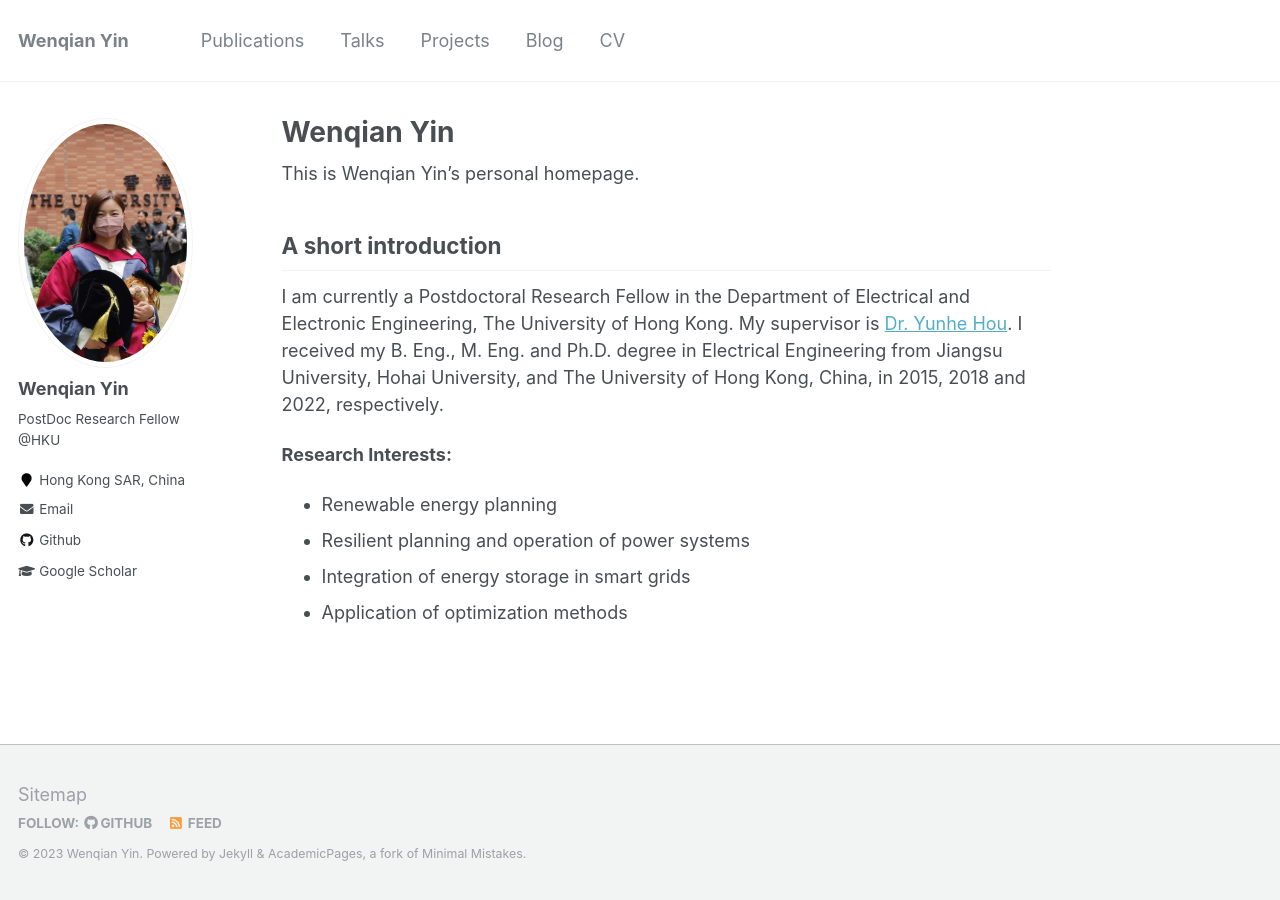
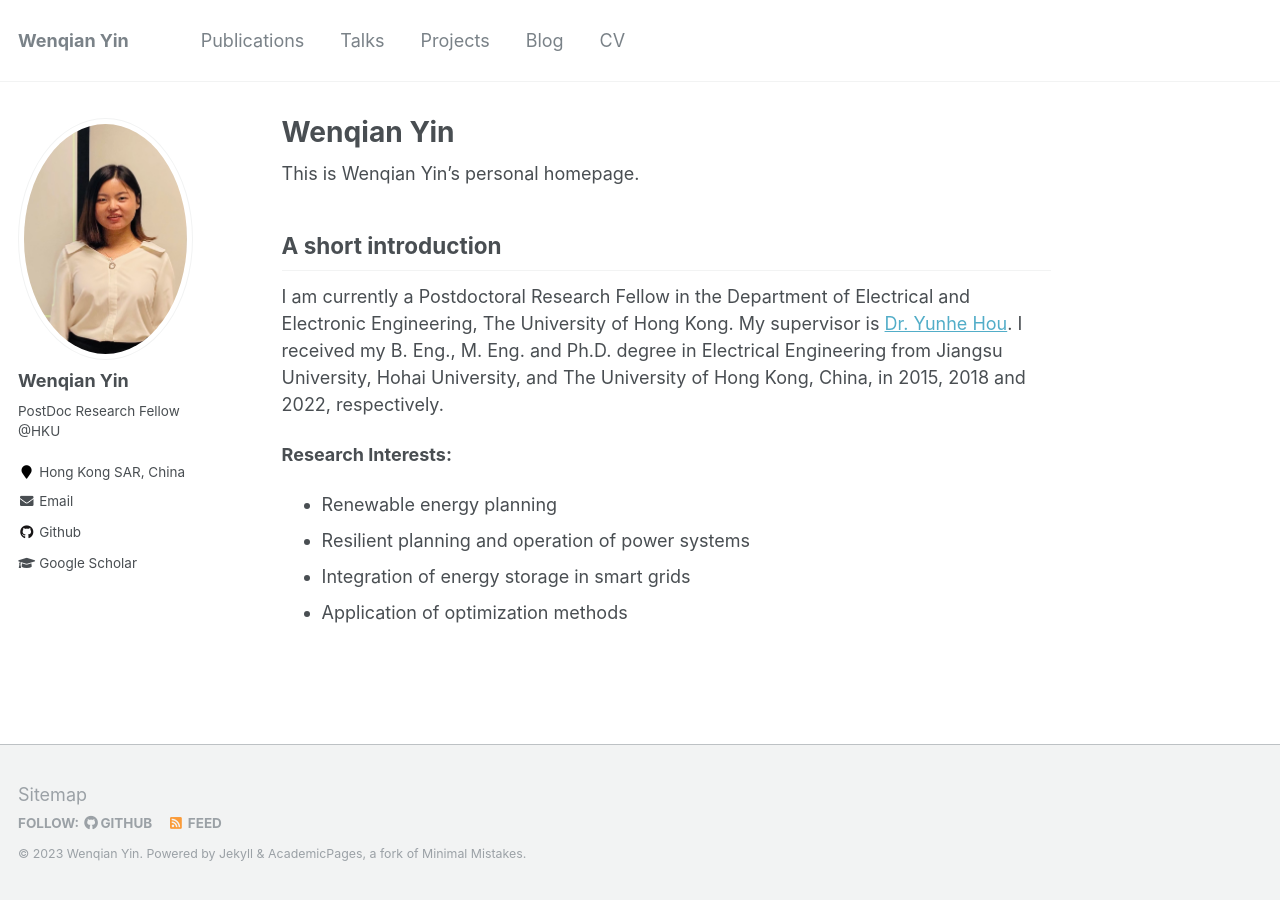
Before and after one commit to wenqianYIN/wb, a Jekyll site: the page built from _pages/about.md, in a window 1280 px wide. Built offline with Jekyll 4.4.1, drawn with Linux system fonts in a browser that asks for light colours.

Commit message:
Update _config.yml

```diff
--- a/_config.yml
+++ b/_config.yml
@@ -81,7 +81,7 @@ analytics:
 # Site Author
 author:
   name             : "Wenqian Yin"
-  avatar           : "profile.jpg"
+  avatar           : "wqyin.jpg"
   bio              : "PostDoc Research Fellow @HKU"
   location         : "Hong Kong SAR, China"
   employer         :
```
